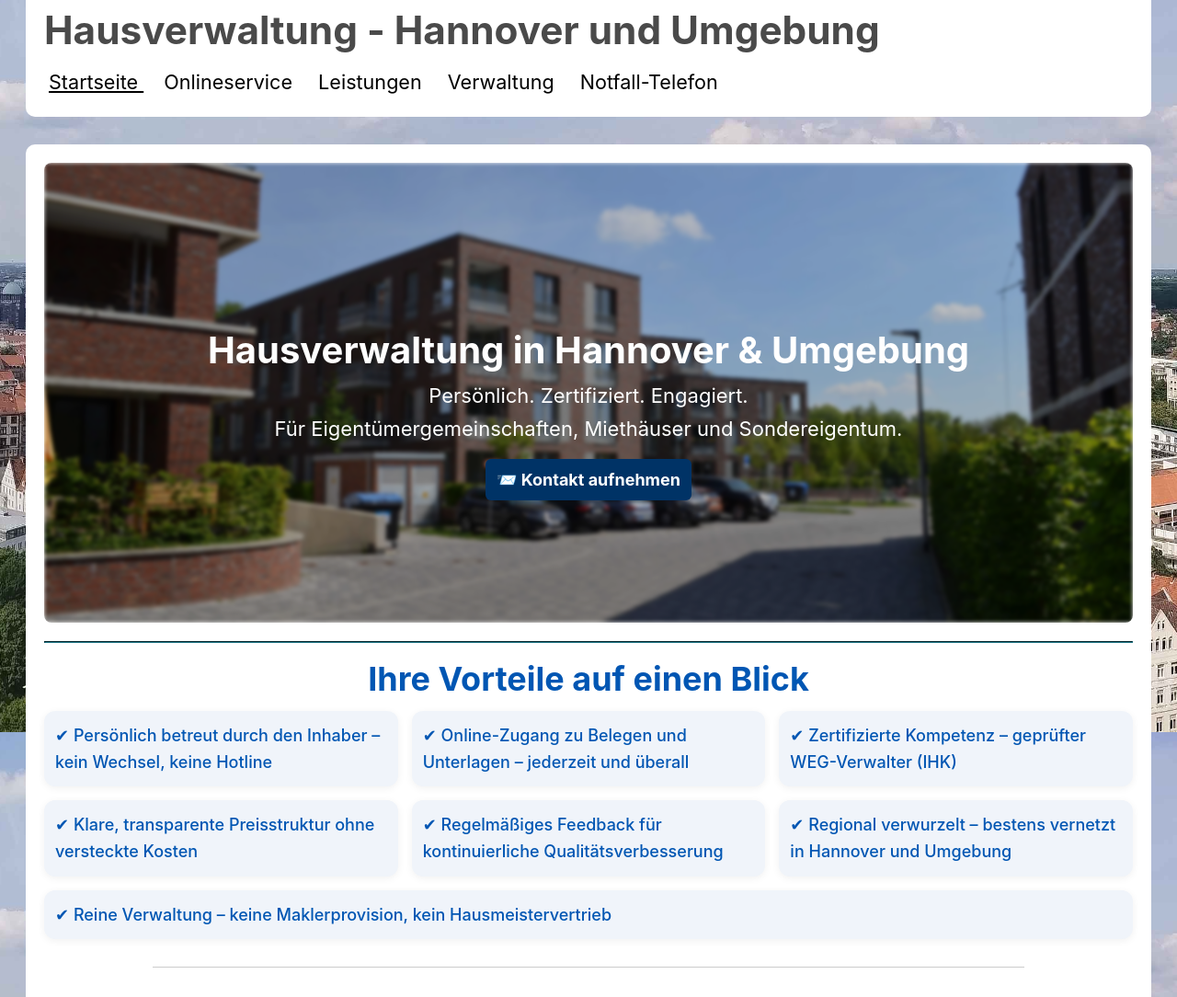
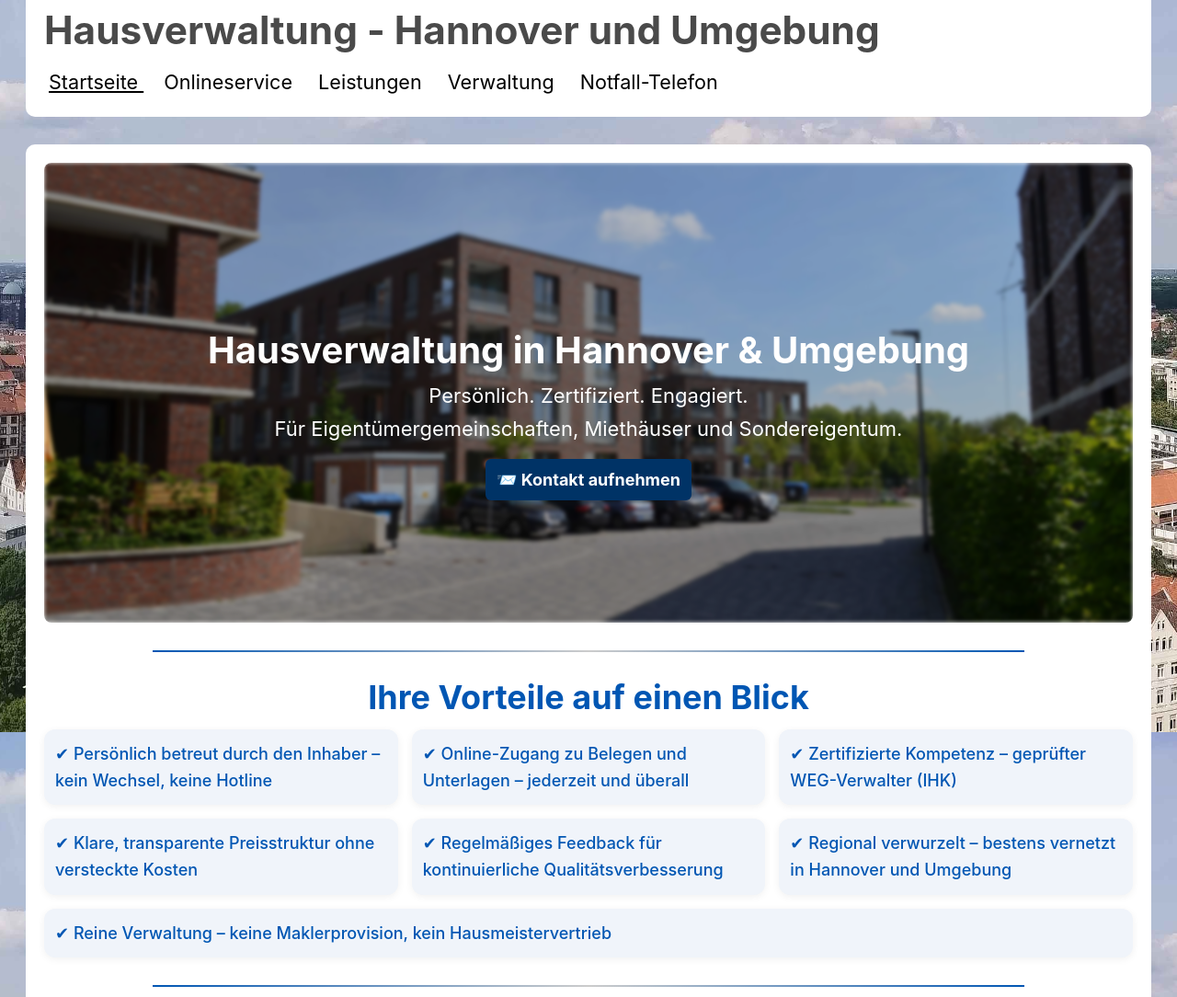
Before and after one commit to marek22k/hausverwaltung, a Jekyll site: the page built from index.md, in a window 1280 px wide. Shown: the part 1004-2088 px from the top of the page at 92% size. Built offline with Jekyll 4.4.1, drawn with Linux system fonts in a browser that asks for light colours.

Commit message:
Update index.md

```diff
--- a/index.md
+++ b/index.md
@@ -80,7 +80,7 @@ sitemap: true
 
 </div>
 
----
+<hr style="margin: 3rem auto; border: 0; height: 2px; width: 80%; background: linear-gradient(to right, #0056b3, #cccccc, #0056b3);">
 
 <!-- Mobiler Stil für Vorteilskacheln -->
 <style>
@@ -129,8 +129,7 @@ sitemap: true
 
 </div>
 
-<hr style="margin: 3rem auto; border: none; border-top: 1px solid #ccc; width: 80%;">
-
+<hr style="margin: 3rem auto; border: 0; height: 2px; width: 80%; background: linear-gradient(to right, #0056b3, #cccccc, #0056b3);">
 
 <!-- Vorstellungstext mit Bild (mobilfreundlich) -->
 <h2 style="margin-top: 3rem; text-align: center;">Ihr zertifizierter Hausverwalter für Hannover und Umgebung</h2>
@@ -150,7 +149,8 @@ sitemap: true
   </div>
 
 </div>
----
+
+<hr style="margin: 3rem auto; border: 0; height: 2px; width: 80%; background: linear-gradient(to right, #0056b3, #cccccc, #0056b3);">
 
 ## Leistungen im Überblick
 
@@ -172,7 +172,8 @@ sitemap: true
   </a>
 
 </div>
----
+
+<hr style="margin: 3rem auto; border: 0; height: 2px; width: 80%; background: linear-gradient(to right, #0056b3, #cccccc, #0056b3);">
 
 ## Kontakt
   <div style="margin-top: 1.5rem; display: flex; flex-wrap: wrap; gap: 1rem;">
@@ -188,7 +189,7 @@ sitemap: true
 </a>
   </div>
 
----
+<hr style="margin: 3rem auto; border: 0; height: 2px; width: 80%; background: linear-gradient(to right, #0056b3, #cccccc, #0056b3);">
 
 ## Vertrauen und Zuverlässigkeit
 
@@ -216,7 +217,7 @@ sitemap: true
 
 
 
----
+<hr style="margin: 3rem auto; border: 0; height: 2px; width: 80%; background: linear-gradient(to right, #0056b3, #cccccc, #0056b3);">
 
 ## Nachhaltigkeit, Effizienz & Qualität
 
@@ -232,7 +233,7 @@ Ob online von zu Hause oder persönlich vor Ort: Sie wählen, wie Sie Ihre Beleg
 **Qualitätsmanagement:**
 Durch regelmäßiges Feedback von Eigentümern und Mietern entwickle ich meine Dienstleistungen stetig weiter – für eine Verwaltung, die überzeugt.
 
----
+<hr style="margin: 3rem auto; border: 0; height: 2px; width: 80%; background: linear-gradient(to right, #0056b3, #cccccc, #0056b3);">
 
 ## Persönliche Betreuung für Ihre Immobilie
 
@@ -253,4 +254,4 @@ Durch regelmäßiges Feedback von Eigentümern und Mietern entwickle ich meine D
 
 
 
----
+<hr style="margin: 3rem auto; border: 0; height: 2px; width: 80%; background: linear-gradient(to right, #0056b3, #cccccc, #0056b3);">
```
